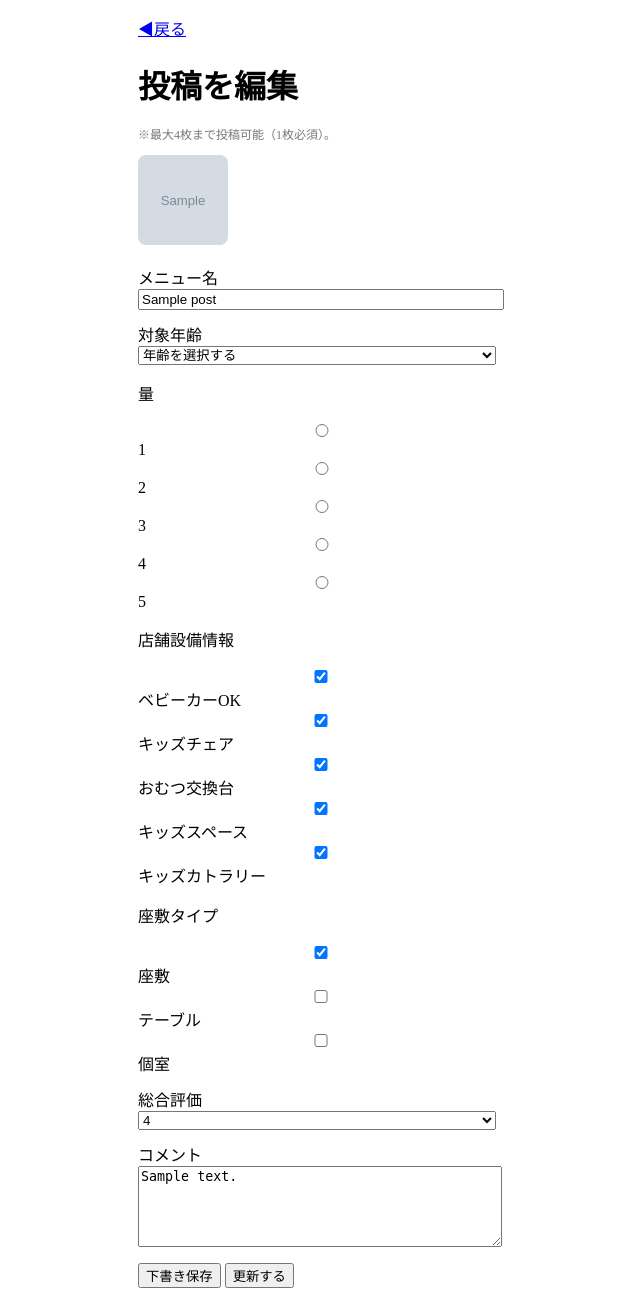
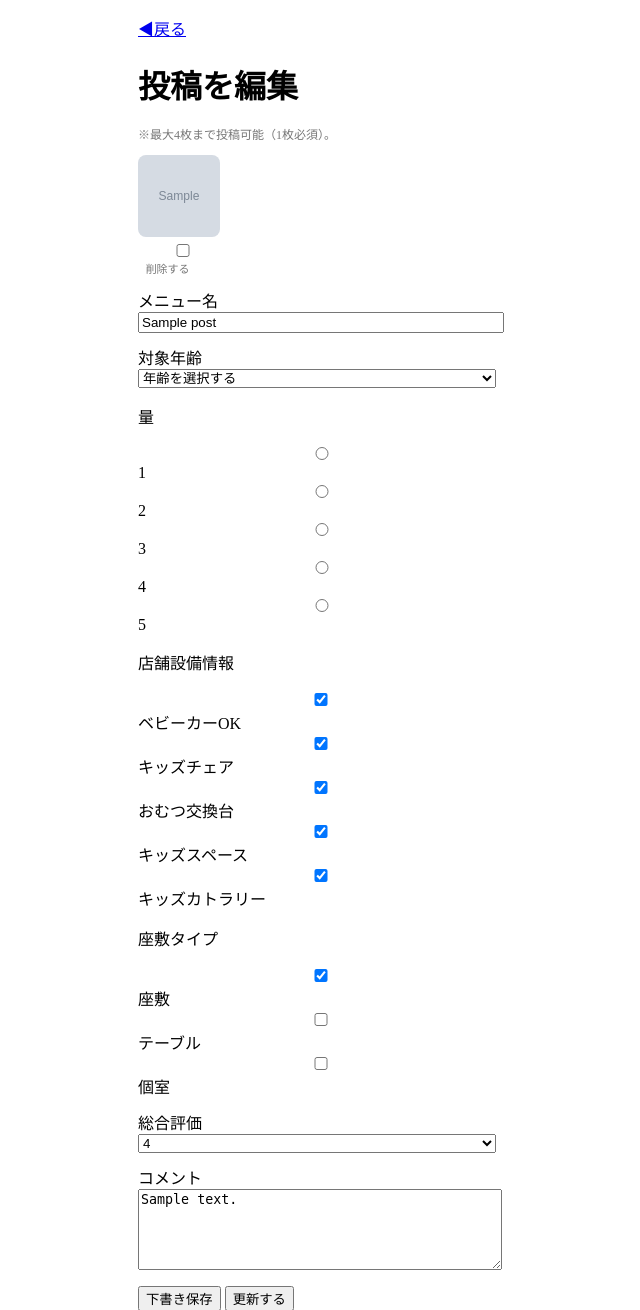
Before and after one commit to asaki-taniguchi/KodoMeal, a Django app: page /post/1/edit/ in a window 1280 px wide. Shown: the top 1310 px of the page, without its empty margins (323-963 px from the left). Before the commit the page ends 1288 px from the top, so only its background shows below. Run offline with Django 5.2, Linux system fonts and the light colour scheme; a user stored in the database is signed in; tables that the repository leaves empty hold one stand-in row (values such as "Sample post"); grey boxes marked "Sample" are stand-in pictures.

Commit message:
投稿編集時に画像を削除できるように変更

```diff
--- a/posts/views.py
+++ b/posts/views.py
@@ -109,9 +109,25 @@ def post_edit(request, post_id):
         quantity = request.POST.get('quantity')
         quantity = int(quantity) if quantity else None
         seat_types = request.POST.getlist('seat_type')
+        delete_image_ids = request.POST.getlist('delete_images')
         rating = request.POST.get('rating')
         content = request.POST.get('content')
         save_type = request.POST.get('save_type')
+
+        current_image_count = post.images.count()
+        delete_image_count = len(delete_image_ids)
+        remaining_image_count = current_image_count - delete_image_count
+
+        if remaining_image_count < 1:
+            selected_seat_types = list(
+                post.seat_types.values_list('seat_type', flat=True)
+            )
+
+            return render(request, 'post_edit.html', {
+                'post': post,
+                'selected_seat_types': selected_seat_types,
+                'error_message': '写真は1枚以上登録してください',
+            })
 
         post.menu_name = menu_name
         post.target_age = target_age
@@ -125,6 +141,12 @@ def post_edit(request, post_id):
         post.content = content
         post.is_draft = True if save_type == 'draft' else False
         post.save()
+
+        if delete_image_ids:
+            PostImage.objects.filter(
+                id__in=delete_image_ids,
+                post=post
+            ).delete()
 
         post.seat_types.all().delete()
 
--- a/templates/post_edit.html
+++ b/templates/post_edit.html
@@ -11,6 +11,11 @@
             margin: 0 auto;
             padding: 16px;
             box-sizing: border-box;
+        }
+
+        .error-message {
+            color: red;
+            font-size: 13px;
         }
 
         .form-group {
@@ -33,16 +38,27 @@
         .post-edit-image-list {
             display: flex;
             gap: 8px;
-            overflow-x: auto;
-            margin: 8px 0 16px;
+            margin: 12px 0;
+        }
+
+        .post-edit-image-item {
+            width: 82px;
+            display: flex;
+            flex-direction: column;
+            align-items: center;
+            gap: 4px;
         }
 
         .post-edit-image {
-            width: 90px;
-            height: 90px;
+            width: 82px;
+            height: 82px;
             object-fit: cover;
             border-radius: 8px;
-            flex-shrink: 0;
+        }
+
+        .delete-image-label {
+            font-size: 11px;
+            color: #777;
         }
     </style>
 </head>
@@ -51,6 +67,10 @@
     <a href="javascript:history.back()" class="back-link">◀︎戻る</a>
 
     <h1>投稿を編集</h1>
+
+    {% if error_message %}
+        <p class="error-message">{{ error_message }}</p>
+    {% endif %}
 
     <form method="post" enctype="multipart/form-data">
         {% csrf_token %}
@@ -63,6 +83,11 @@
                     {% for image in post.images.all %}
                         <div class="post-edit-image-item">
                             <img src="{{ image.image.url }}" alt="投稿画像" class="post-edit-image">
+
+                            <label class="delete-image-label">
+                                <input type="checkbox" name="delete_images" value="{{ image.id }}">
+                                 削除する
+                            </label>
                         </div>
                     {% endfor %}
                 </div>
```
